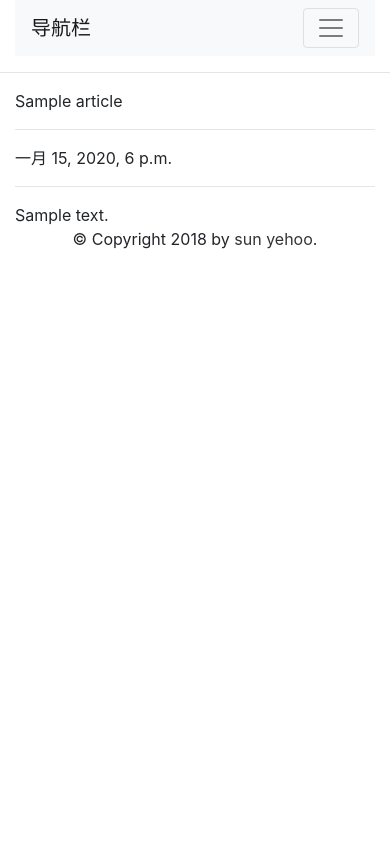
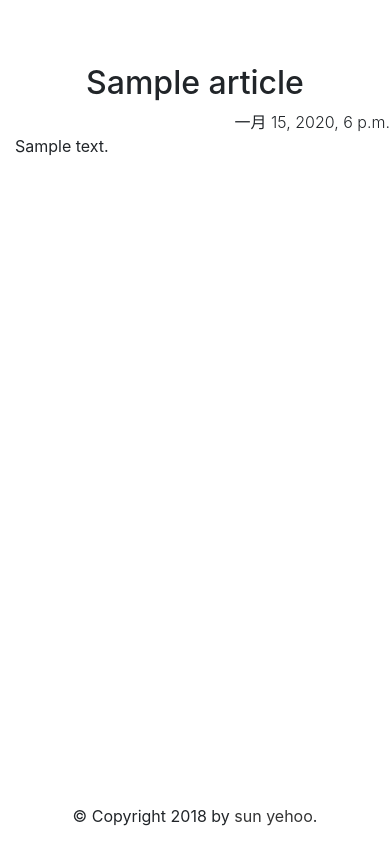
Before and after one commit to bigyi2013/web2, a Django app: page /blog/article/1/ in a window 390 px wide. Run offline with Django 3.2, Linux system fonts and the light colour scheme; tables that the repository leaves empty hold one stand-in row (values such as "Sample post"); some libraries are stand-ins or nearby versions.

Commit message:
article_detail
11

```diff
--- /dev/null
+++ b/blog/static/blog/article_detail.css
@@ -0,0 +1,4 @@
+/*不显示navbar*/
+#navbar{
+    display: none;
+}
--- a/blog/templates/blog/article_detail.html
+++ b/blog/templates/blog/article_detail.html
@@ -1,15 +1,22 @@
+
 {% extends 'base.html' %}
+{% block head %}
+{%  load staticfiles %}
+    <link rel="stylesheet" href="{% static 'blog/article_detail.css' %}">
+
+{% endblock %}
+
 {% block title %}
-{{ article.title }}
+    {{ article.title }}
 {% endblock %}
 {% block body %}
     {% include 'log/navbar.html' %}
-    <hr>
-    <div class="container">
-{{ article.title }}
-    <hr>
-    {{ article.created_time }}
-    <hr>
-    {{ article.body|safe }}
+    <div class="row justify-content-center mt-5 pt-3">
+        <div id="article_detail" class="col-md-8 ">
+
+               <div class="h2 text-center">{{ article.title }}</div>
+                <div class="text-right font-weight-light">{{ article.created_time }}</div>
+                <div class="container-fluid">{{ article.body|safe }}</div>
+        </div>
     </div>
 {% endblock %}
--- a/log/templates/log/navbar.html
+++ b/log/templates/log/navbar.html
@@ -1,6 +1,6 @@
 
-    <div class="container-fluid">
-          <nav class="navbar navbar-expand-lg navbar-light  bg-light">
+    <div class="container-fluid " id="navbar">
+        <nav class="navbar navbar-expand-lg navbar-light  bg-light">
   <a class="navbar-brand" href="#">导航栏</a>
   <button class="navbar-toggler" type="button" data-toggle="collapse" data-target="#navbarNavAltMarkup" aria-controls="navbarNavAltMarkup" aria-expanded="false" aria-label="Toggle navigation">
     <span class="navbar-toggler-icon"></span>
--- /dev/null
+++ b/static/blog/article_detail.css
@@ -0,0 +1,4 @@
+/*不显示navbar*/
+#navbar{
+    display: none;
+}
--- a/templates/base.html
+++ b/templates/base.html
@@ -15,7 +15,7 @@
 {% block body %}
 {% endblock %}
 {% block footer %}
-        <div id="footer " class="container-fluid align-items-end">
+        <div id="footer " class="container-fluid align-items-end fixed-bottom">
 
         <div class=" center-block text-center">
             <div class="container-fluid ">
```
Also changed, not shown: log/templates/log/comment.html (+17 -7 lines).
